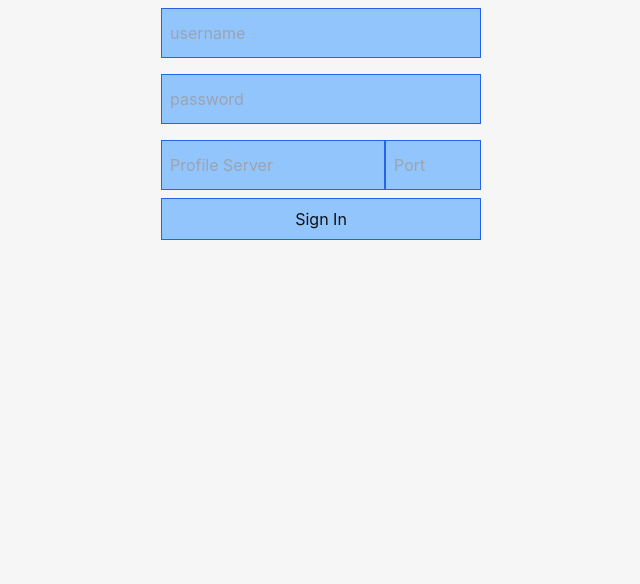
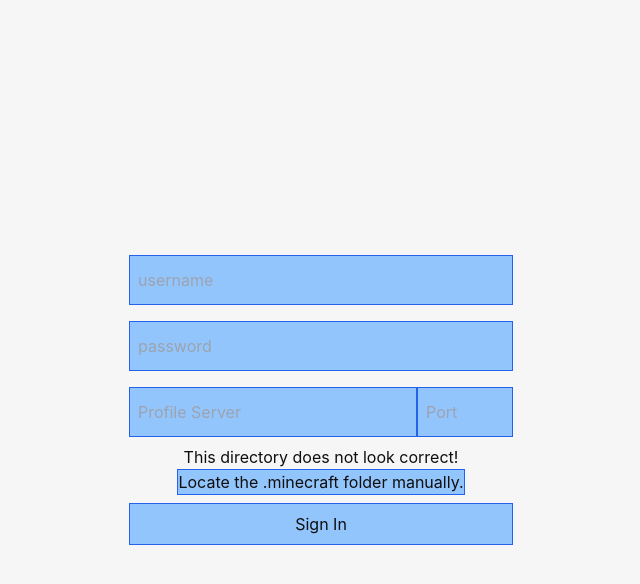
Before and after one commit to JeremyCCox/jman-mod-installer, a React (Vite) app: page /login in a window 1280 px wide. Shown: the top 584 px of the page, without its empty margins (319-959 px from the left). Built offline with nearby package versions, Linux system fonts and the light colour scheme.

Commit message:
Centered & made login page reactive, implemented open dialogue for finding .minecraft directory.

```diff
--- a/components/GameDir.tsx
+++ b/components/GameDir.tsx
@@ -1,13 +1,15 @@
-import {useQuery} from "react-query";
+import {useQuery, useQueryClient} from "react-query";
 import {type} from "@tauri-apps/api/os";
 import {exists, FileEntry, readDir} from "@tauri-apps/api/fs";
 import {dataDir, homeDir} from "@tauri-apps/api/path";
+import {open} from "@tauri-apps/api/dialog";
 
 export default function GameDir(){
+    const queryClient = useQueryClient();
     const osInfo = useQuery('osType',async () => {
         return (await type())
     })
-    const pathInfo = useQuery("defaultPath",async ():Promise<{defaultPath:string,readPath:FileEntry[],minecraftExists:boolean}> => {
+    const pathInfo = useQuery("defaultPath",async ():Promise<{dataPath:string,defaultPath:string,readPath:FileEntry[],minecraftExists:boolean}> => {
         let defaultPath = "";
         switch(osInfo.data){
             case('Linux'):
@@ -23,13 +25,39 @@ export default function GameDir(){
         }
         let readPath = await readDir(defaultPath+".minecraft")
         let minecraftExists = await exists(defaultPath+".minecraft")
-        return({defaultPath:defaultPath+".minecraft",readPath,minecraftExists})
-    },{initialData:{defaultPath:"",readPath:[],minecraftExists:false},enabled:!!osInfo.data});
+        return({dataPath:defaultPath,defaultPath:defaultPath+".minecraft",readPath,minecraftExists})
+    },{initialData:{dataPath:"",defaultPath:"",readPath:[],minecraftExists:false},enabled:!!osInfo.data});
+    const openDialog = async ()=>{
+        const val = await open({title:"Locate the .minecraft folder",multiple:false,directory:true,defaultPath:pathInfo.data?.dataPath})
+        if(typeof val === "string"){
+            let readPath = await readDir(val)
+            let minecraftExists = await exists(val)
+            let va2 = {dataPath:pathInfo.data?.dataPath,defaultPath:val,readPath,minecraftExists};
+            console.log(va2)
+            queryClient.setQueryData("defaultPath",va2)
+        }
+    }
     return(
         <>
-            {pathInfo.data?.defaultPath&&
-                <input type={"text"} name={"defaultGameDir"} value={pathInfo.data.defaultPath}/>
+            {pathInfo.data&&
+                <>
+                    <input type={'text'} hidden={true} value={pathInfo.data.defaultPath} name={"defaultGameDir"}/>
+                    {
+                        pathInfo.data.defaultPath.slice(pathInfo.data.defaultPath?.length-10)===".minecraft"?
+                            <div>
+                                <p>{pathInfo.data.defaultPath}</p>
+                                <p className={'mb-0 pb-0'}>Does this directory not look correct?</p>
+                            </div>
+                            :
+                            <p>
+                                <p className={'text-red-500'}>{pathInfo.data.defaultPath}</p>
+                                <p className={'mb-0 pb-0'}>This directory does not look correct!</p>
+                            </p>
+                    }
+                </>
             }
+            <button className={'p-0 mb-2 w-fit mx-auto'} type={"button"} onClick={openDialog}>Locate the .minecraft folder manually.</button>
+
         </>
     )
 }
--- a/components/Header.tsx
+++ b/components/Header.tsx
@@ -7,13 +7,13 @@ export default function Header(){
     const config = useConfig();
     return(
         <>
-            <header className={''}>
+            <header className={'w-full'}>
                 <div className={'float-left'}>
                     <button type={'button'} onClick={()=>{navigate("")}} disabled={location.pathname === "/"}>
                         Home
                     </button>
                 </div>
-                <h1 className={'absolute text-center w-full'}>JMAN Mod Loader</h1>
+                <h1 className={'w-fit mx-auto'}>JMAN Mod Loader</h1>
                 <div className={'absolute flex top-0 right-0'}>
                     <button type={'button'} onClick={()=>{config.logout()}} disabled={location.pathname === "/settings"}>
                         Logout
--- a/components/LoginPage.tsx
+++ b/components/LoginPage.tsx
@@ -22,12 +22,12 @@ export default function LoginPage(){
         })
     }
     return(
-        <>
+        <div className={'h-screen flex items-center'}>
             {config.configQuery.isLoading?
                 <LoadingSpinner/>
                 :
                     <UserLogin handleSubmit={handleSubmit} loading={loading} config={config.configQuery.data}/>
             }
-        </>
+        </div>
     )
 }
--- a/components/ModInstaller/MinecraftFinder.tsx
+++ b/components/ModInstaller/MinecraftFinder.tsx
@@ -10,7 +10,7 @@ export default function MinecraftFinder({osType}:{osType:string}){
     const listProfiles= async () => {
         await invoke("read_sftp_dir", {path:"/profiles/"})
     }
-    const pathInfo = useQuery("defaultPath",async ():Promise<{defaultPath:string,readPath:FileEntry[],minecraftExists:boolean}> => {
+    const pathInfo = useQuery("defaultPath",async ():Promise<{dataPath:string,defaultPath:string,readPath:FileEntry[],minecraftExists:boolean}> => {
         let defaultPath = "";
         switch(osType){
             case('Linux'):
@@ -25,8 +25,8 @@ export default function MinecraftFinder({osType}:{osType:string}){
         }
         let readPath = await readDir(defaultPath+".minecraft")
         let minecraftExists = await exists(defaultPath+".minecraft")
-        return({defaultPath:defaultPath+".minecraft",readPath,minecraftExists})
-    },{initialData:{defaultPath:"",readPath:[],minecraftExists:false}})
+        return({dataPath:defaultPath,defaultPath:defaultPath+".minecraft",readPath,minecraftExists})
+    },{initialData:{dataPath:"",defaultPath:"",readPath:[],minecraftExists:false}})
 
     return(
         <>
--- a/components/UserLogin.tsx
+++ b/components/UserLogin.tsx
@@ -9,9 +9,9 @@ export default function UserLogin({handleSubmit,loading,config}:{handleSubmit:an
     const [port, setPort] = useState(config?.sftpPort||"")
 
     return(
-        <div className={'text-center m-auto w-80'}>
+        <div className={'text-center w-96 mx-auto  overflow-y-auto '}>
             <form onSubmit={handleSubmit} className={'grid'}>
-                <input type={'text'} name={'sftpUsername'} autoComplete={"username"} value={username} className={"py-3 my-2 "} placeholder={"username"} onChange={(e)=>{setUsername(e.currentTarget.value)}}/>
+                <input type={'text'} name={'sftpUsername'} autoComplete={"username"} value={username} className={"py-3 mb-2 "} placeholder={"username"} onChange={(e)=>{setUsername(e.currentTarget.value)}}/>
                 <input type={'password'} name={'sftpPassword'} autoComplete={"current-password"} className={"py-3 my-2 "} placeholder={"password"} />
                 <div className={"flex w-full"}>
                     <input type={'text'} name={"sftpServer"} className={"py-3 my-2 grow "} placeholder={"Profile Server"} value={server} onChange={(e)=>{setServer(e.currentTarget.value)}}/>
```
